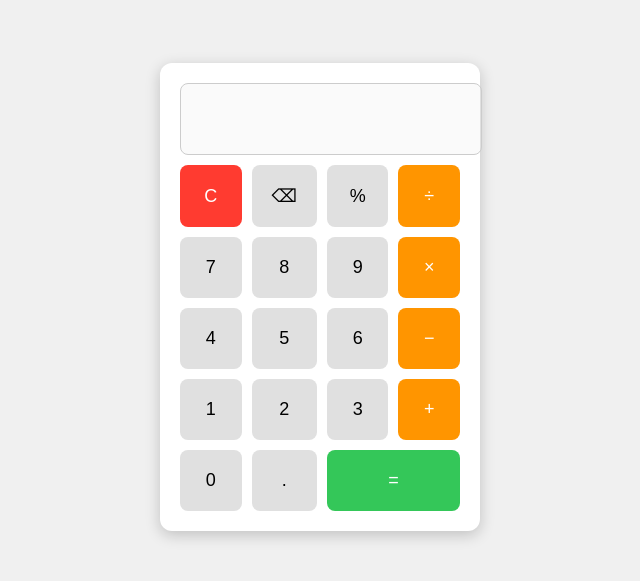
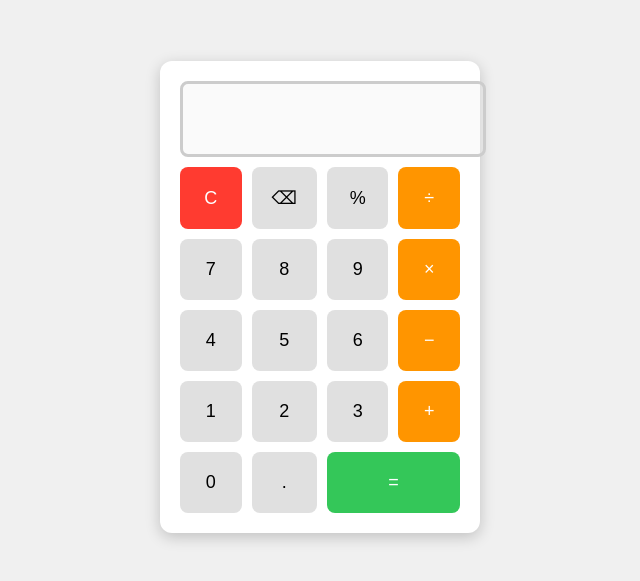
Before and after one commit to bharat-codie/Simple-calculator-, a plain HTML site: page index.html in a window 1280 px wide. Shown: the part 111-692 px from the top of the page, without its empty margins (320-960 px from the left). Drawn offline with Linux system fonts and the light colour scheme.

Commit message:
Increase border thickness in style.css

```diff
--- a/style.css
+++ b/style.css
@@ -23,7 +23,7 @@ body {
   padding: 10px;
   margin-bottom: 10px;
   border-radius: 8px;
-  border: 1px solid #ccc;
+  border: 3px solid #ccc;
 }
 
 .buttons {
```
